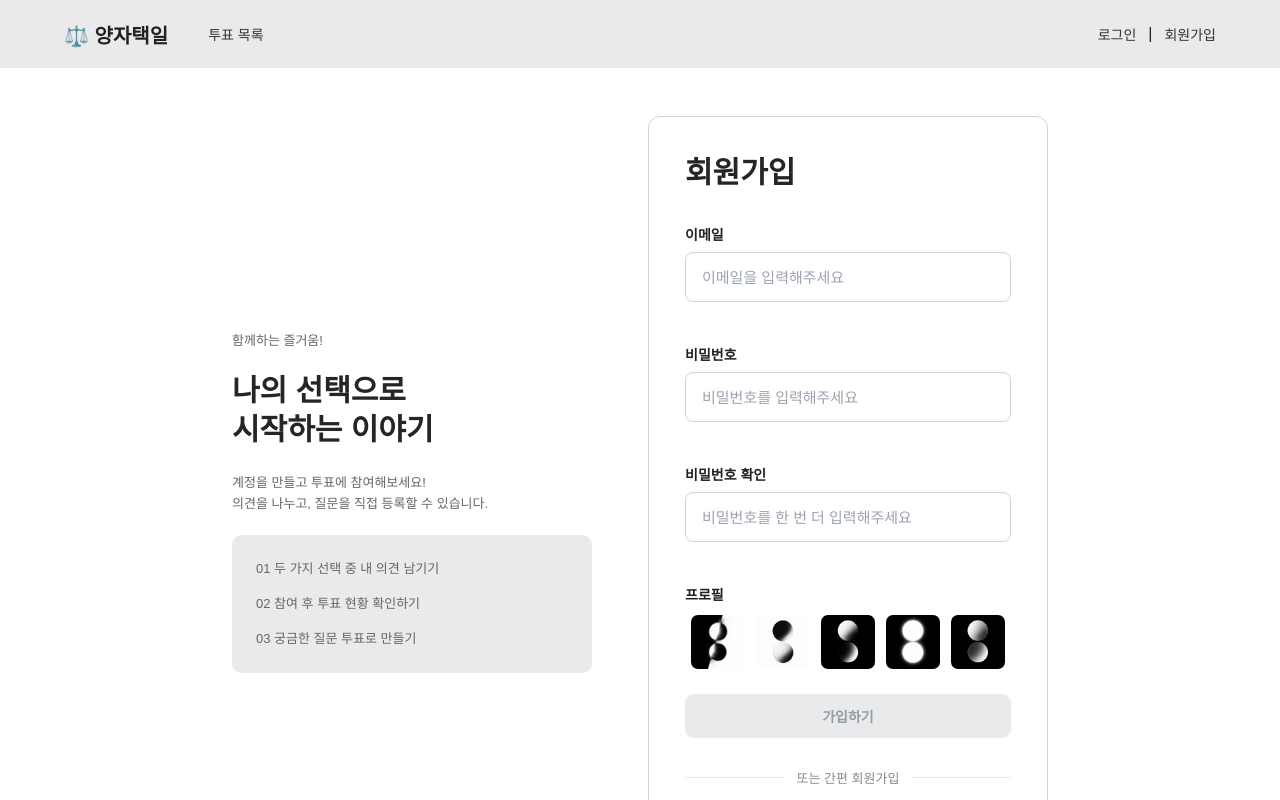
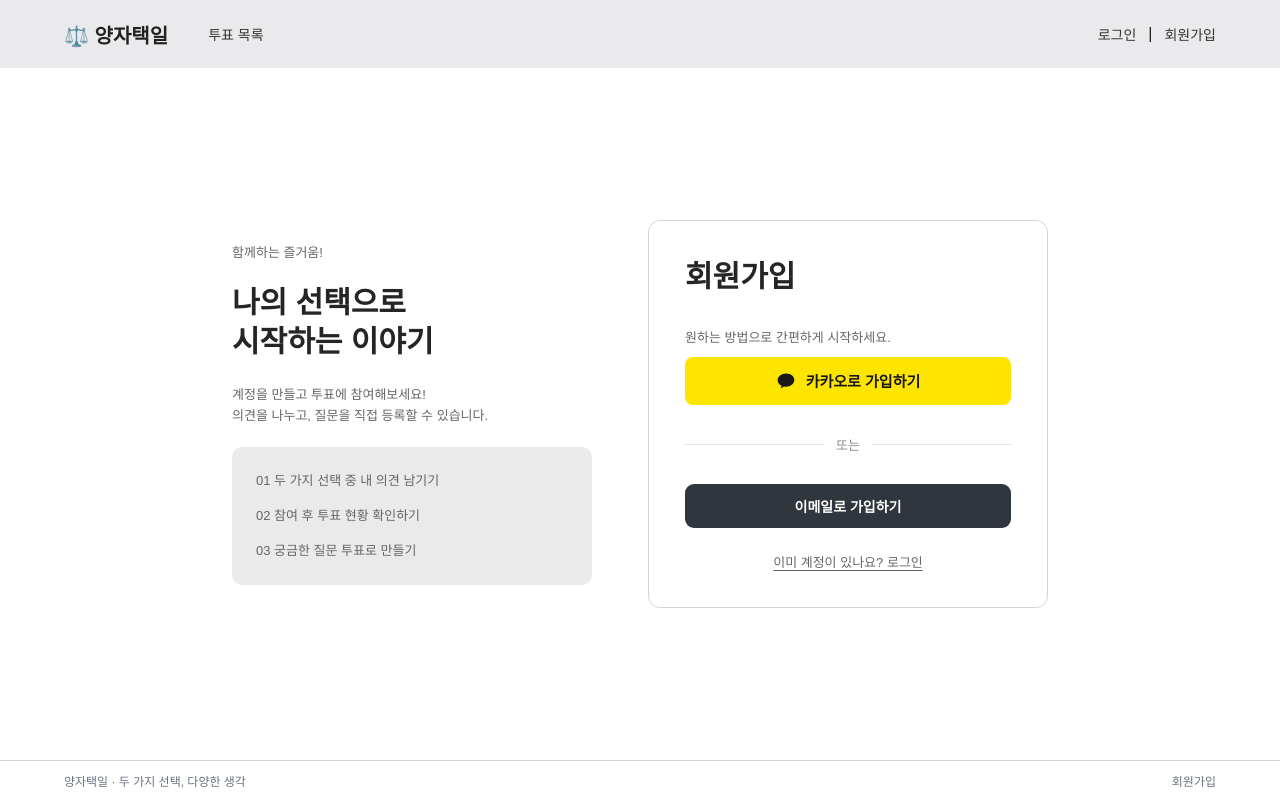
Before and after one commit to aranparrk/either-or, a React (Vite) app in the folder frontend/: page /signup in a window 1280 px wide. Shown: the top 800 px of the page. Built offline with nearby package versions, Linux system fonts and the light colour scheme.

Commit message:
[STYLE] 회원가입 화면 수정

```diff
--- a/frontend/src/pages/SignUp.jsx
+++ b/frontend/src/pages/SignUp.jsx
@@ -1,5 +1,5 @@
 import { useEffect, useState } from "react";
-import { useNavigate } from "react-router-dom";
+import { Link, useNavigate } from "react-router-dom";
 import styled from "styled-components";
 import AxiosApi from "../api/AxiosApi.jsx";
 import Button from "../components/common/Button.jsx";
@@ -165,7 +165,36 @@ const KakaoButton = styled.button`
   }
 `;
 
+const BackButton = styled.button`
+  padding: 8px;
+  border: none;
+  background: transparent;
+  color: #666;
+  font: inherit;
+  font-size: 13px;
+  cursor: pointer;
+
+  &:hover {
+    color: #252525;
+    text-decoration: underline;
+  }
+
+  &:focus-visible {
+    outline: 2px solid #76879b;
+    outline-offset: 2px;
+  }
+`;
+
+const LoginLink = styled(Link)`
+  margin-top: 16px;
+  text-align: center;
+  font-size: 13px;
+  color: #666;
+  text-underline-offset: 3px;
+`;
+
 const SignUp = () => {
+  const [showEmailForm, setShowEmailForm] = useState(false);
   const [inputEmail, setInputEmail] = useState("");
   const [inputPwd, setInputPwd] = useState("");
   const [inputProfileId, setInputProfileId] = useState(0);
@@ -237,7 +266,7 @@ const SignUp = () => {
 
   const onSubmit = async (e) => {
     e.preventDefault();
-    if (!isAllValid) return;
+    if (!showEmailForm || !isAllValid) return;
 
     const response = await AxiosApi.memberSignup(
       inputEmail,
@@ -284,7 +313,10 @@ const SignUp = () => {
       </Form1>
 
       <Form2 onSubmit={onSubmit}>
-        <Title>회원가입</Title>
+        <Title>{showEmailForm ? "이메일로 가입하기" : "회원가입"}</Title>
+
+        {showEmailForm ? (
+          <>
 
             <Label>이메일</Label>
             <Field>
@@ -336,7 +368,13 @@ const SignUp = () => {
               가입하기
             </Button>
 
-        <SocialDivider>또는 간편 회원가입</SocialDivider>
+            <BackButton type="button" onClick={() => setShowEmailForm(false)}>
+              ← 가입 방식 다시 선택
+            </BackButton>
+          </>
+        ) : (
+          <>
+            <Caption1>원하는 방법으로 간편하게 시작하세요.</Caption1>
 
             <KakaoButton type="button" onClick={kakaoSignUp}>
               <svg width="20" height="20" viewBox="0 0 24 24" aria-hidden="true">
@@ -347,6 +385,16 @@ const SignUp = () => {
               </svg>
               카카오로 가입하기
             </KakaoButton>
+
+            <SocialDivider>또는</SocialDivider>
+
+            <Button type="button" enabled onClick={() => setShowEmailForm(true)}>
+              이메일로 가입하기
+            </Button>
+          </>
+        )}
+
+        <LoginLink to="/login">이미 계정이 있나요? 로그인</LoginLink>
       </Form2>
     </Container>
   );
```
Lines whose indentation alone changed are shown as unchanged.
